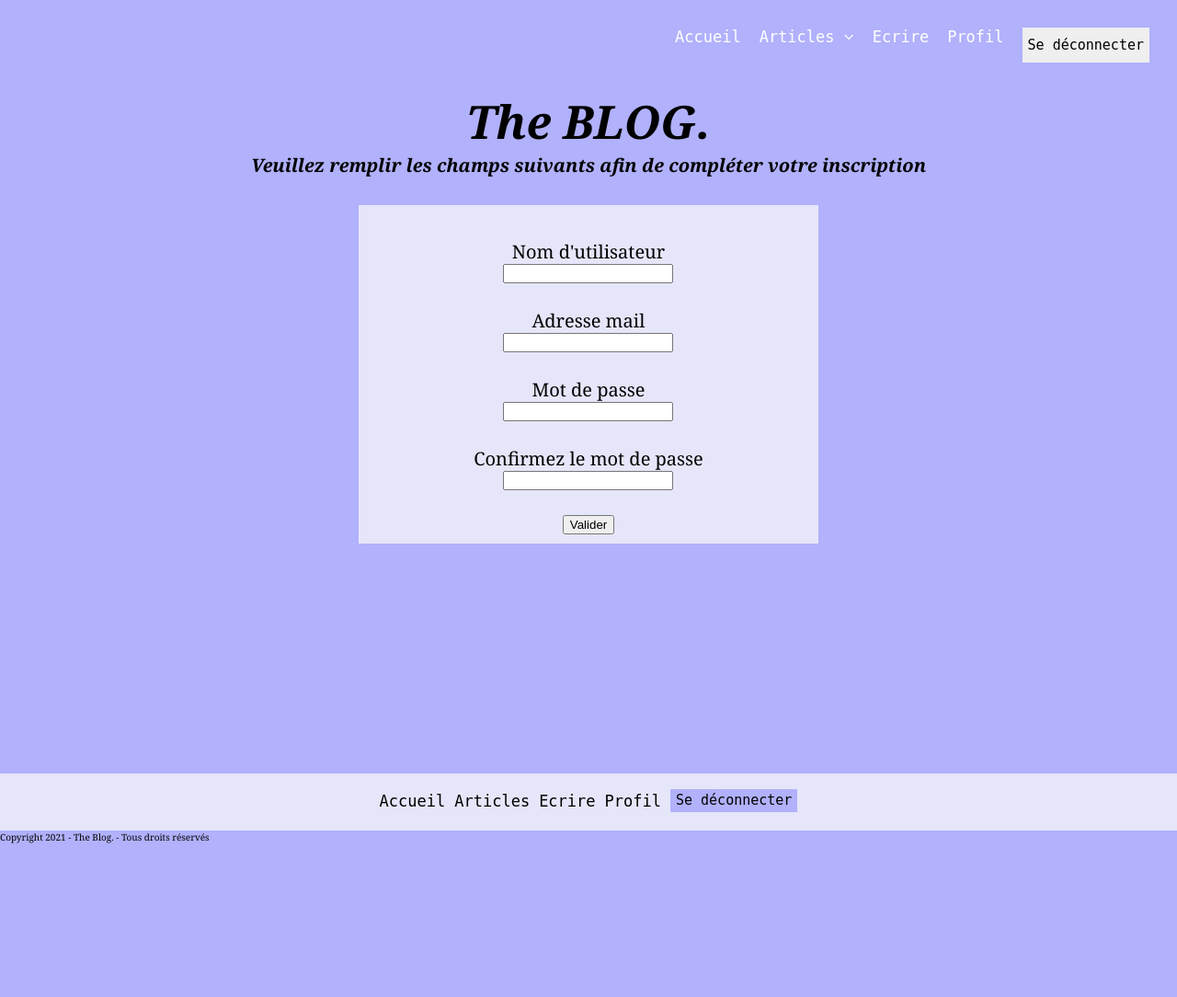
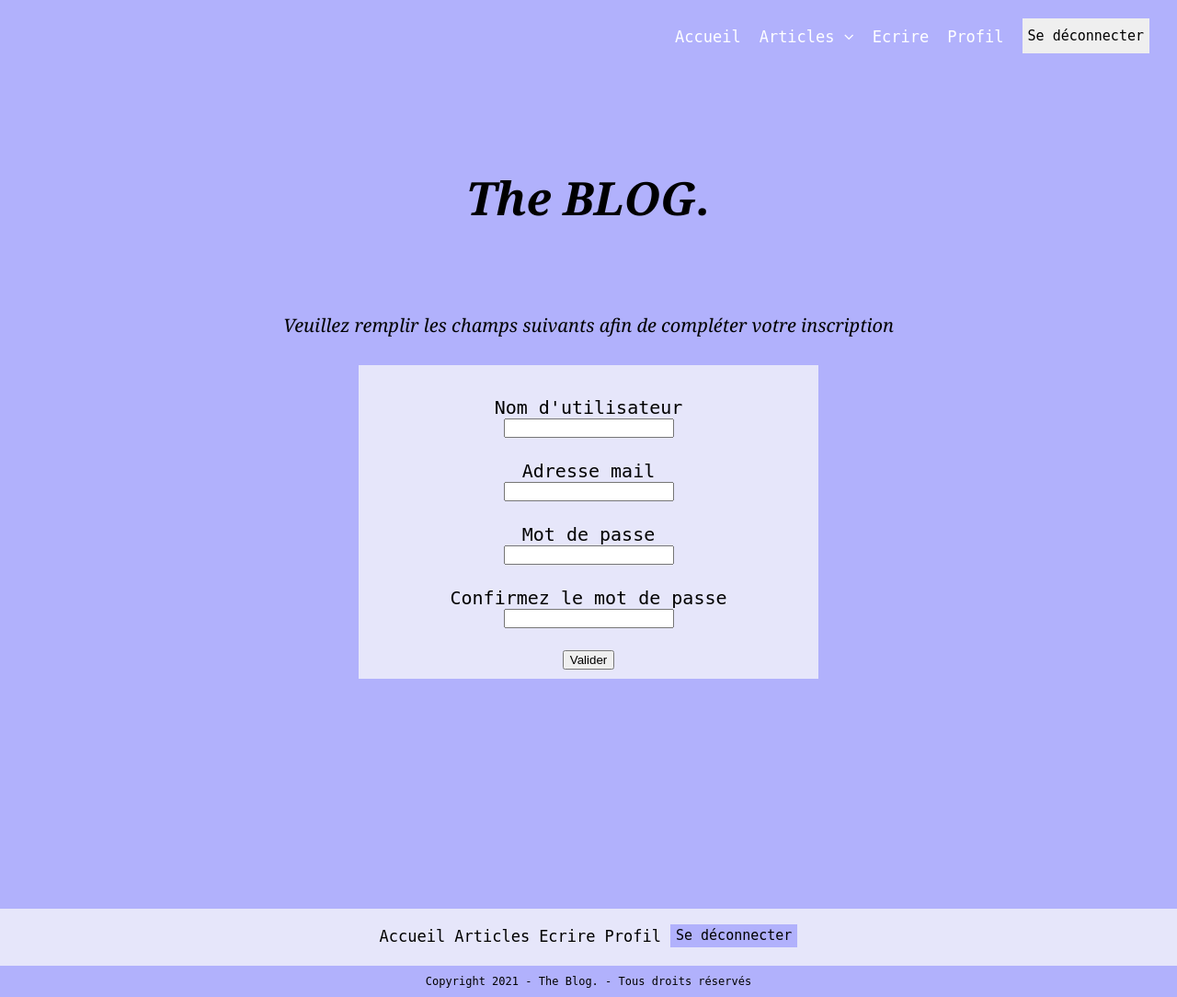
Before and after one commit to pierre-ninfei/blog, a PHP site: page /inscription.php in a window 1280 px wide. Shown: the whole page at 92% size. Before the commit the page ends 917 px from the top, so only its background shows below. Run offline with PHP 8.4, Linux system fonts and the light colour scheme; data that the repository does not hold is empty.

Commit message:
Update style.css

```diff
--- a/style.css
+++ b/style.css
@@ -36,10 +36,7 @@ header {
     transition-duration: 100ms;
     padding-bottom:10px;
     padding-top:10px;
-<<<<<<< HEAD
-=======
     margin-top: -20px;
->>>>>>> main
 }
 
 .deco:hover {
@@ -105,11 +102,7 @@ nav{
 }
 
 .dropdown_content a{
-<<<<<<< HEAD
-    font-size : 15px;
-=======
     font-size : 16px;
->>>>>>> main
     padding-left : 15px;
 }
 
@@ -133,16 +126,9 @@ nav{
 .sitemap a{
     font-size : 17px;
     color: black;
-<<<<<<< HEAD
-
-}
-
-footer{
-=======
 }
 
 .footer_container{
->>>>>>> main
     margin-top: 200px;
     display : flex;
     flex-direction : column;
@@ -166,8 +152,6 @@ footer a:visited:hover {
     color:rgb(177, 177, 252);
 }
 
-<<<<<<< HEAD
-=======
 #copyright{
     text-align: center;
     padding: 10px;
@@ -201,7 +185,6 @@ footer a:visited:hover {
     font-size: 15px;
 }
 
->>>>>>> main
 /*______________ General ______________*/
 
 .sm_title{
@@ -209,11 +192,7 @@ footer a:visited:hover {
     flex-direction: column;
     justify-content:  center;
     align-items:center;
-<<<<<<< HEAD
-    height: 300px;
-=======
     height: 250px;
->>>>>>> main
     font-size : 50px;
 }
 
@@ -224,14 +203,8 @@ footer a:visited:hover {
     flex-direction: column;
     justify-content:  center;
     align-items:center;
-<<<<<<< HEAD
-    height: 400px;
-    font-size : 70px;
-    margin-bottom :300px;
-=======
     height: 430px;
     font-size : 70px;
->>>>>>> main
 }
 
 footer {
@@ -242,8 +215,6 @@ footer {
     font-size : 27px;
 }
 
-<<<<<<< HEAD
-=======
 .index_articles{
     display : flex;
     flex-direction :column;
@@ -255,7 +226,6 @@ footer {
     width : 1200px;
 }
 
->>>>>>> main
 /*______________ Inscription ______________*/
 
 
@@ -269,11 +239,8 @@ footer {
 .p_i_intro_txt {
     font-size : 20px;
     padding-bottom : 30px;
-<<<<<<< HEAD
-=======
     font-weight : normal;
     font-style : italic;
->>>>>>> main
 }
 
 .p_i_form {
@@ -286,11 +253,8 @@ footer {
     padding : 10px;
     font-size : 20px;
     margin-bottom : 200px;
-<<<<<<< HEAD
-=======
     font-family : monospace;
     height : 450;
->>>>>>> main
 }
 
 .p_i_form form{
```
